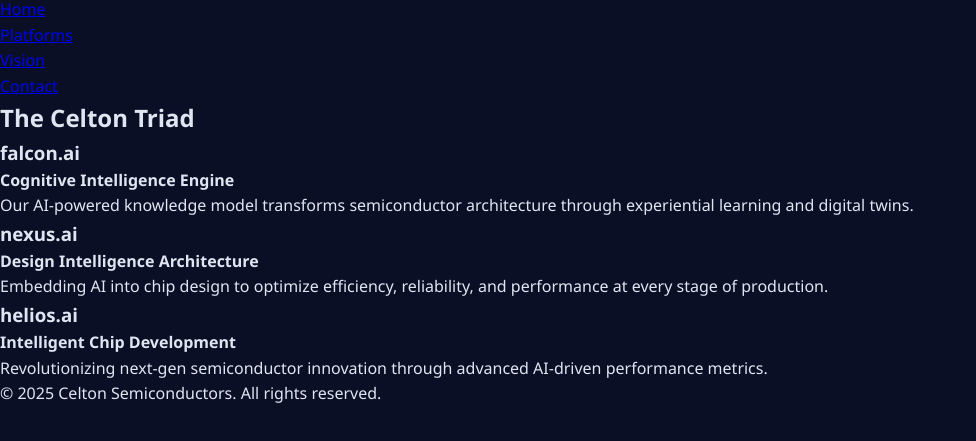
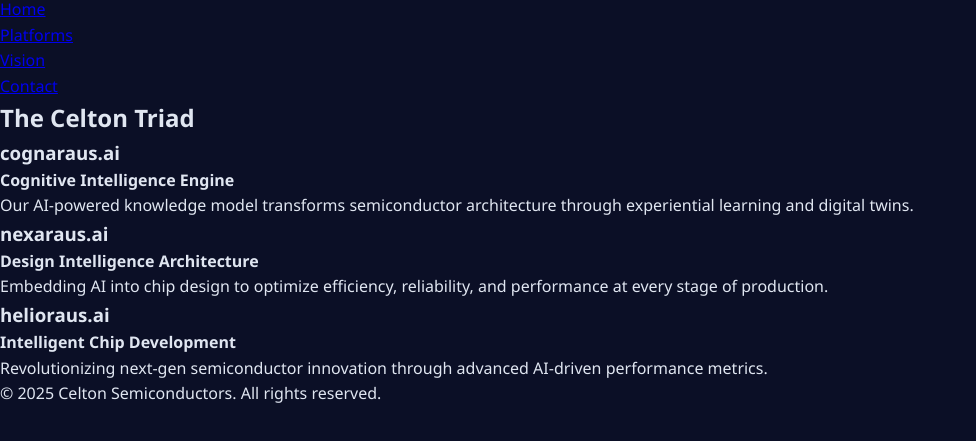
Before and after one commit to priyasentosa/celtonwebsite2, a plain HTML site: page platforms.html in a window 1280 px wide. Shown: the part 51-492 px from the top of the page, without its empty margins (0-976 px from the left). Drawn offline with Linux system fonts and the light colour scheme.

Commit message:
Update platforms.html

```diff
--- a/platforms.html
+++ b/platforms.html
@@ -26,17 +26,17 @@
     <h2>The Celton Triad</h2>
     <div class="cards">
       <div class="card">
-        <h3>falcon.ai</h3>
+        <h3>cognaraus.ai</h3>
         <p><strong>Cognitive Intelligence Engine</strong></p>
         <p>Our AI-powered knowledge model transforms semiconductor architecture through experiential learning and digital twins.</p>
       </div>
       <div class="card">
-        <h3>nexus.ai</h3>
+        <h3>nexaraus.ai</h3>
         <p><strong>Design Intelligence Architecture</strong></p>
         <p>Embedding AI into chip design to optimize efficiency, reliability, and performance at every stage of production.</p>
       </div>
       <div class="card">
-        <h3>helios.ai</h3>
+        <h3>helioraus.ai</h3>
         <p><strong>Intelligent Chip Development</strong></p>
         <p>Revolutionizing next-gen semiconductor innovation through advanced AI-driven performance metrics.</p>
       </div>
```
